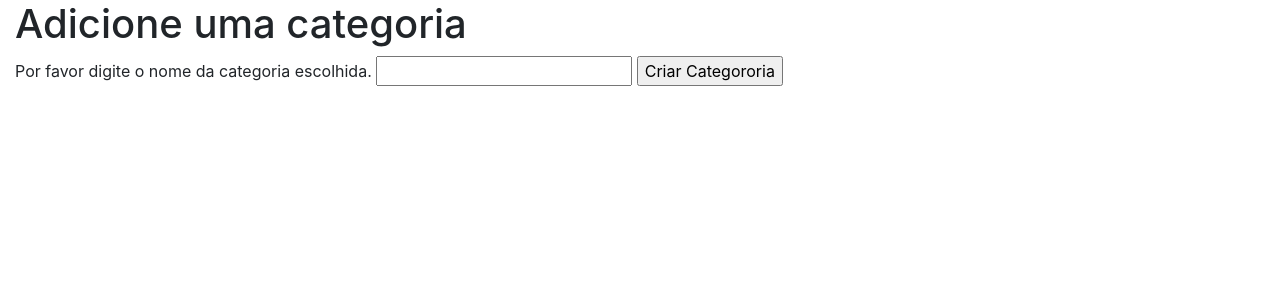
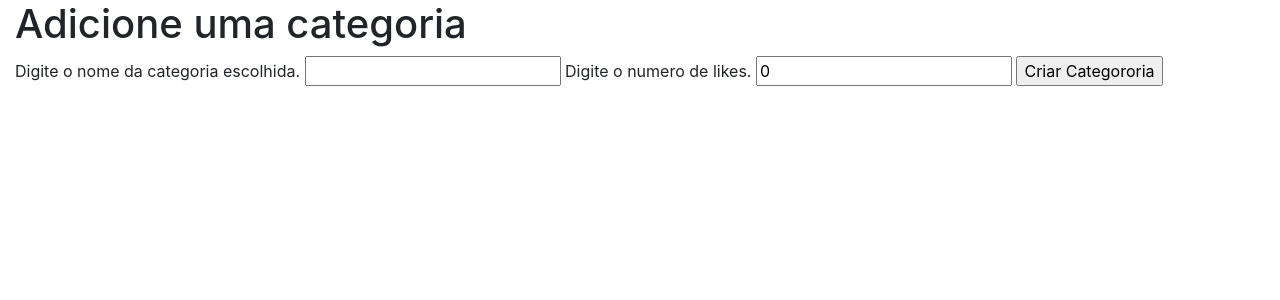
Before and after one commit to andremenezees/Rango, a Django app: page /add-categoria/ in a window 1280 px wide. Shown: the part 56-356 px from the top of the page. Run offline with Django 3.2, Linux system fonts and the light colour scheme; some libraries are stand-ins or nearby versions.

Commit message:
Arumando funcionalidades para o usuario adicionar likes e views

```diff
--- a/pypro/rango/forms.py
+++ b/pypro/rango/forms.py
@@ -4,24 +4,23 @@ from django import forms
 
 class CategoryForm(forms.ModelForm):
     name = forms.CharField(max_length=128,
-                           help_text="Por favor digite o nome da categoria escolhida.")
+                           help_text="Digite o nome da categoria escolhida.")
     views = forms.IntegerField(widget=forms.HiddenInput(), initial=0)
-    likes = forms.IntegerField(widget=forms.HiddenInput(), initial=0)
+    likes = forms.IntegerField(initial=0, help_text="Digite o numero de likes.")
     slug = forms.CharField(widget=forms.HiddenInput(), required=False)
 
-    # An inline class to provide additional information on the form.
     class Meta:
-        # Provide an association between the ModelForm and a model
         model = Categoria
-        fields = ('name',)
+        fields = ('name', 'likes')
 
 
 class PageForm(forms.ModelForm):
     title = forms.CharField(max_length=128,
-                            help_text="Por favor digite o título da página.")
+                            help_text="Digite o título da página.")
     url = forms.URLField(max_length=200,
-                         help_text="Por favor informe o URL da página.")
-    views = forms.IntegerField(widget=forms.HiddenInput(), initial=0)
+                         help_text="Informe o URL da página.")
+    views = forms.IntegerField(initial=0, help_text="Digite o numero de views.")
+    likes = forms.IntegerField(widget=forms.HiddenInput(), initial=0)
 
     class Meta:
         model = Pagina
--- a/pypro/rango/templates/rango/add_page.html
+++ b/pypro/rango/templates/rango/add_page.html
@@ -20,7 +20,7 @@
 	                	{{ field.help_text }}
 	                	{{ field }}
 	            	{% endfor %}
-	            	<input type="submit" name="submit" value="Add Pagina" />
+	            	<input type="submit" name="submit" value="Adicionar Pagina" />
 	        	</form>
 
 				{% else %}
--- a/pypro/rango/views.py
+++ b/pypro/rango/views.py
@@ -50,29 +50,17 @@ def show_category(request, category_name_slug):
 
 def add_category(request):
     form = CategoryForm()
-
-    # A HTTP POST?   Um http post serve para um usuario solicitar o envio de alguma informacao.
-    # Nest caso o http post servira para enviar uma categoria ou pagina para ser avaliada.
-
     if request.method == 'POST':
         form = CategoryForm(request.POST)
 
-        # Have we been provided with a valid form?
         if form.is_valid():
-            # Save the new category to the database.
-            form.save(commit=True)
-            # Now that the category is saved
-            # We could give a confirmation message
-            # But since the most recent category added is on the index page
-            # Then we can direct the user back to the index page.
+            categoria = form.save(commit=False)
+            categoria.views = 0
+            categoria.save()
             return index(request)
         else:
-            # The supplied form contained errors -
-            # just print them to the terminal.
             print(form.errors)
 
-    # Will handle the bad form, new form, or no form supplied cases.
-    # Render the form with error messages (if any).
     return render(request, 'rango/add_category.html', {'form': form})
 
 
@@ -89,7 +77,7 @@ def add_page(request, category_name_slug):
             if categoria:
                 page = form.save(commit=False)
                 page.category = categoria
-                page.views = 0
+                page.likes = 0
                 page.save()
                 return show_category(request, category_name_slug)
         else:
```
